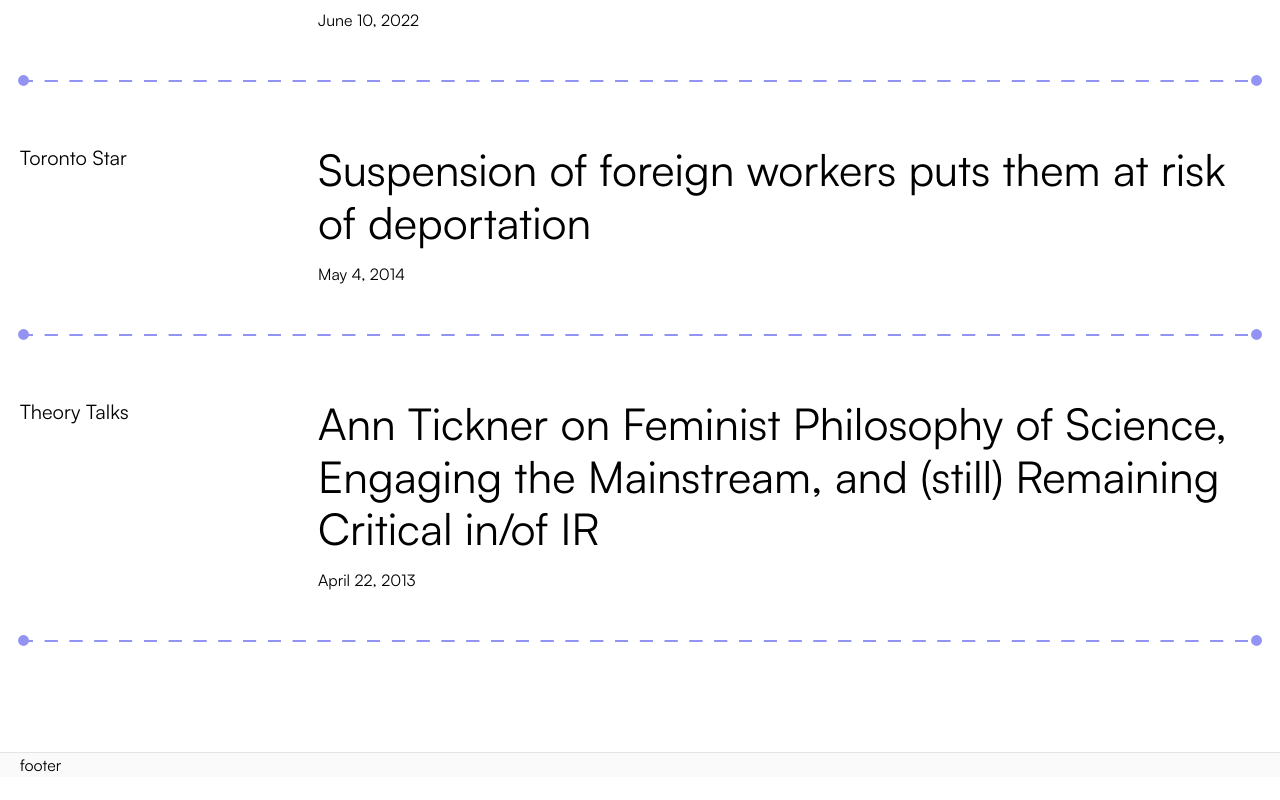
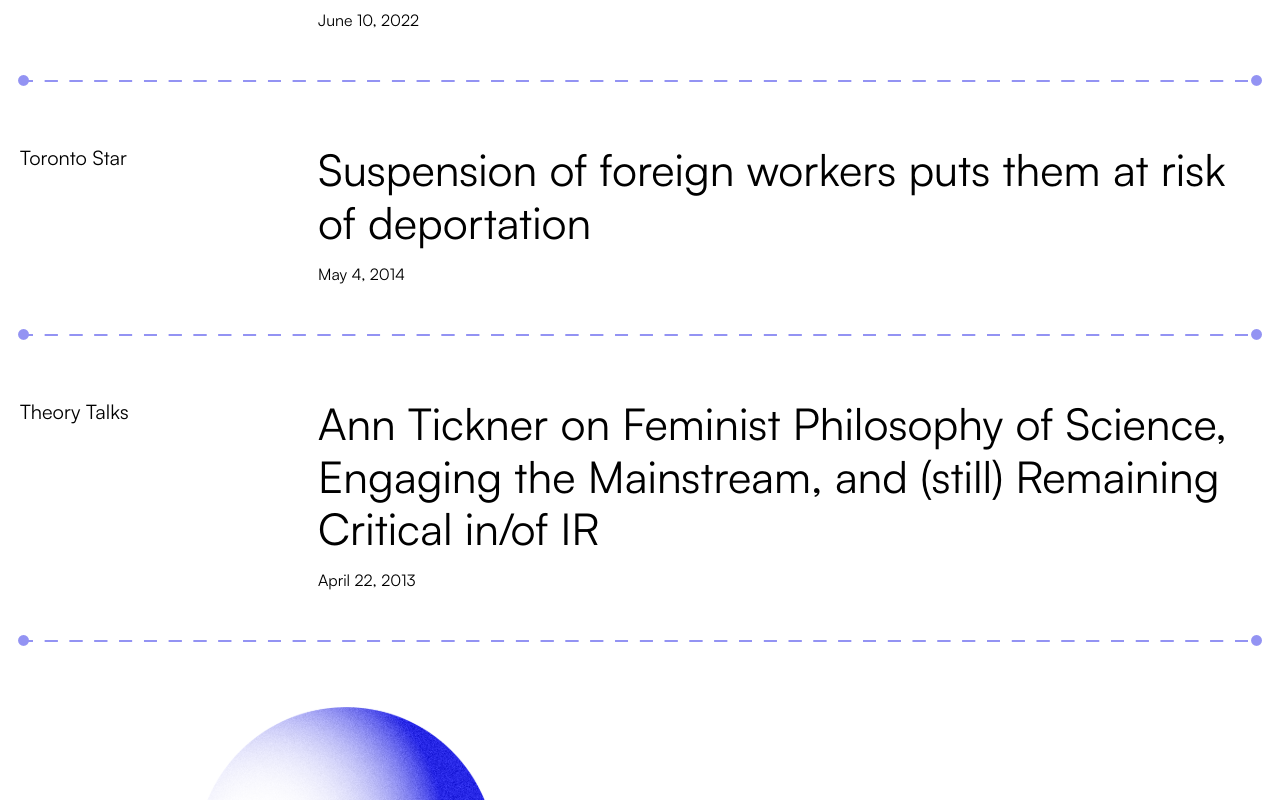
Before and after one commit to cmkshaw/coreyrobinson2022, a Next.js app: page /publications in a window 1280 px wide. Shown: the part 2939-3739 px from the top of the page. Before the commit the page ends 3716 px from the top, so only its background shows below. Built offline with nearby package versions, Linux system fonts and the light colour scheme.

Commit message:
Add layout design

```diff
--- a/components/layout/layout.tsx
+++ b/components/layout/layout.tsx
@@ -15,7 +15,7 @@ const Layout = ({ preview, children }: Props) => {
         <Navigation />
         <main>{children}</main>
       </div>
-      <Footer />
+      {/* <Footer /> */}
     </>
   );
 };
--- a/pages/publications/index.tsx
+++ b/pages/publications/index.tsx
@@ -23,8 +23,9 @@ export default function Index({ allPosts, allMedia }: Props) {
         </Head>
         <PageHeader title="Publications" />
         {allPosts.length > 0 && (
-          <section>
+          <section className="bg-bottom-sphere">
           <div className="pb-24 bg-noise-sphere">
+            <div className="bg-side-sphere">
             {allPosts.map((post) => (
               <PublicationItem
                 key={post.slug}
@@ -34,8 +35,9 @@ export default function Index({ allPosts, allMedia }: Props) {
                 publisher={post.publisher}
               />
             ))}
+            </div>
           </div>
-          <div className="pb-24">
+          <div className="pb-36">
             <Container>
               <div className="py-16">
                 <h2 className="text-7xl">Media</h2>
--- a/styles/index.css
+++ b/styles/index.css
@@ -34,6 +34,18 @@
   background-image: url("/assets/layout/sphere-tiny.svg");
   background-repeat: no-repeat;
   background-position: top left;
+}
+
+.bg-side-sphere {
+  background-image: url("/assets/layout/side-sphere.svg");
+  background-repeat: no-repeat;
+  background-position: right;
+}
+
+.bg-bottom-sphere {
+  background-image: url("/assets/layout/bottom-sphere.svg");
+  background-repeat: no-repeat;
+  background-position: 20% bottom;;
 }
 
 .bg-small-sphere:before {
```
Also changed, not shown: public/assets/layout/bottom-sphere.svg (added), public/assets/layout/side-sphere.svg (added).
